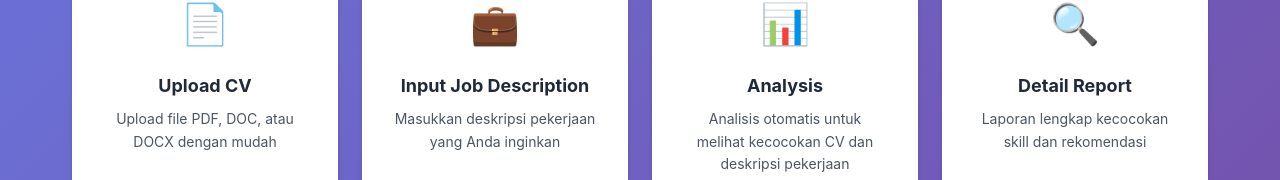
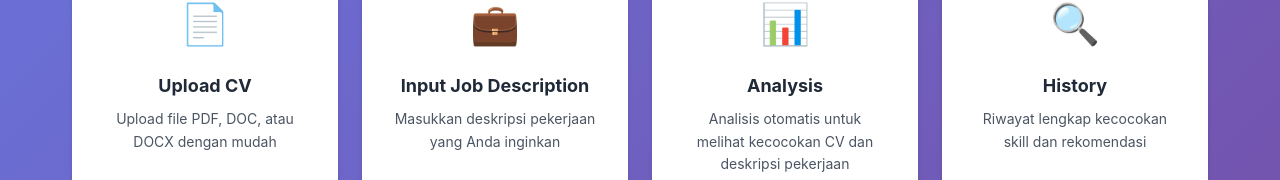
Before and after one commit to GiannCheryl/cv-analyzer-fe, a React (Create React App) app: page / in a window 1280 px wide. Shown: the part 772-952 px from the top of the page. Built offline with nearby package versions, Linux system fonts and the light colour scheme; no server answers.

Commit message:
update homepage

```diff
--- a/src/pages/HomePage.js
+++ b/src/pages/HomePage.js
@@ -20,8 +20,8 @@ export default function HomePage({ onLoginClick, onRegisterClick }) {
     },
     {
       icon: "🔍",
-      title: "Detail Report",
-      desc: "Laporan lengkap kecocokan skill dan rekomendasi",
+      title: "History",
+      desc: "Riwayat lengkap kecocokan skill dan rekomendasi",
     },
   ];
 
```
